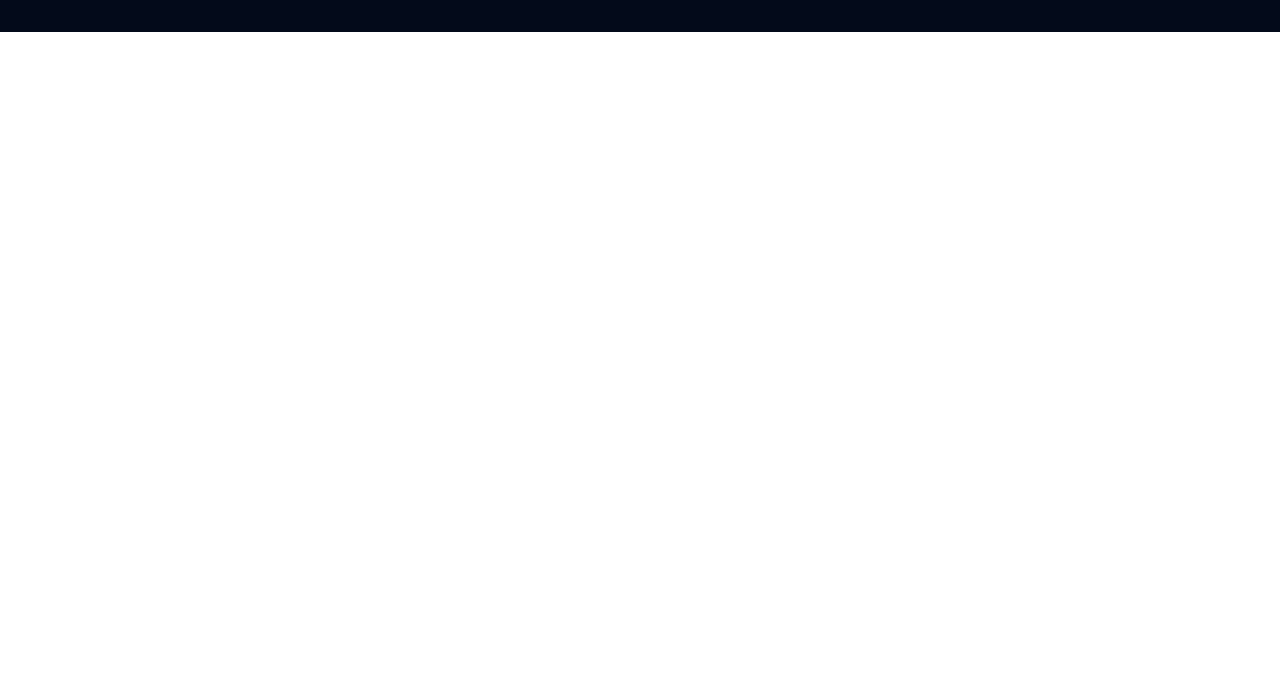
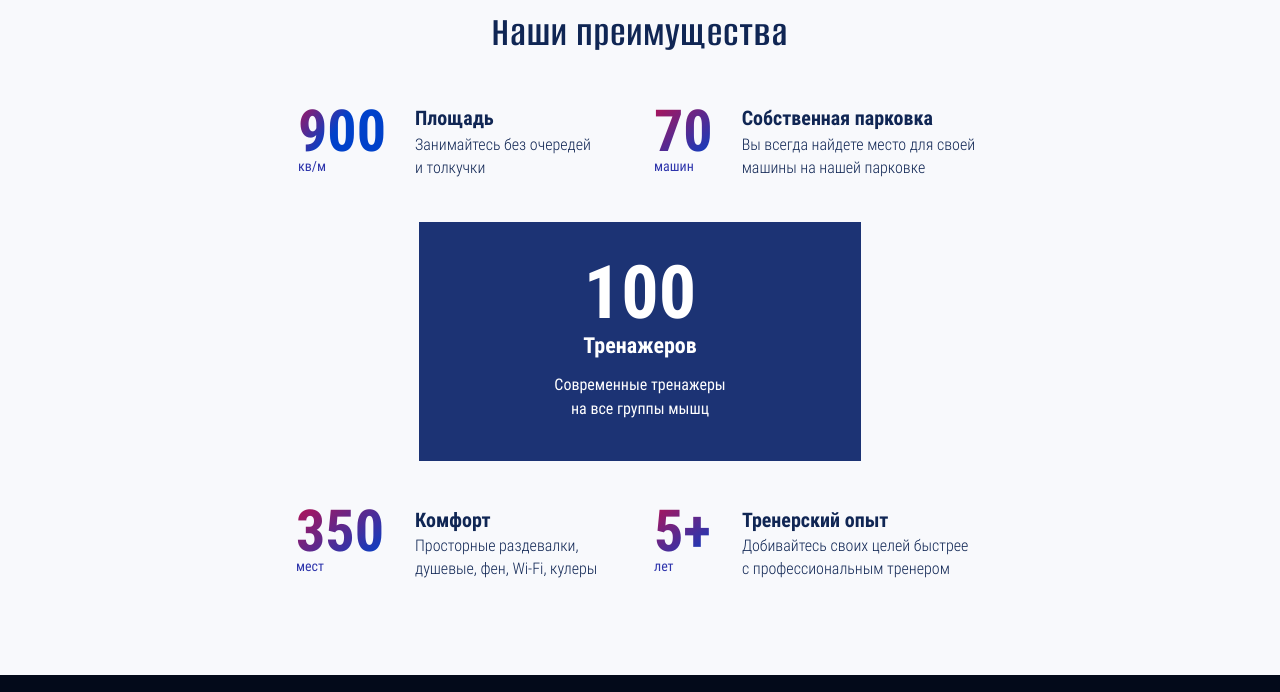
Before and after one commit to AnyaPerelygina/AnyaPerelygina.github.io, a website: page source/index.html in a window 1280 px wide. Shown: the part 2859-3551 px from the top of the page. Before the commit the page ends 2891 px from the top, so only its background shows below. Drawn offline with nearby package versions, Linux system fonts and the light colour scheme; files that its build step writes are made by us from their sources; files whose address does not match are found by name.

Commit message:
feat: Наши преимущества

```diff
--- a/source/index.html
+++ b/source/index.html
@@ -234,6 +234,70 @@
               <img src="img/super-games.jpg" srcset="img/super-games@2x.jpg 2x" width="660" height="500" loading="lazy" alt="">
             </picture>
           </section>
+          <section class="advantages">
+            <h2 class="advantages__title">Наши преимущества</h2>
+            <ul class="advantages__list">
+               <li class="advantages__item advantages__item--place">
+                <div class="advantages__promo">
+                  <span>900</span>
+                  <small>кв/м</small>
+                </div>
+                <div class="advantages__description">
+                  <h3>Площадь</h3>
+                  <p>
+                    Занимайтесь без очередей<br>
+                    и толкучки
+                  </p>
+                </div>
+              </li>
+              <li class="advantages__item advantages__item--parking">
+                <div class="advantages__promo">
+                  <span>70</span>
+                  <small>машин</small>
+                </div>
+                <div class="advantages__description">
+                  <h3>Собственная парковка</h3>
+                  <p>
+                    Вы всегда найдете место для
+                    своей машины на нашей парковке
+                  </p>
+                </div>
+              </li>
+              <li class="advantages__item advantages__item--current">
+                <big>100</big>
+                <span>Тренажеров</span>
+                <p>Современные тренажеры
+                  на все группы мышц
+                </p>
+              </li>
+              <li class="advantages__item advantages__item--comfort">
+                <div class="advantages__promo">
+                  <span>350</span>
+                  <small>мест</small>
+                </div>
+                <div class="advantages__description">
+                  <h3>Комфорт</h3>
+                  <p>
+                    Просторные раздевалки,
+                    душевые, фен, Wi-Fi, кулеры
+                  </p>
+                </div>
+              </li>
+              <li class="advantages__item advantages__item--experience">
+                <div class="advantages__promo">
+                  <span>5+</span>
+                  <small>лет</small>
+                </div>
+                <div class="advantages__description">
+                  <h3>Тренерский опыт</h3>
+                  <p>
+                    Добивайтесь своих целей быстрее<br>
+                     с профессиональным тренером
+                    </p>
+                </div>
+              </li>
+            </ul>
+          </section>
         </main>
         <footer class="footer">
           <div class="container">
--- /dev/null
+++ b/source/sass/blocks/advantages.scss
@@ -0,0 +1,472 @@
+.advantages {
+  display: flex;
+  flex-direction: column;
+  justify-content: center;
+  align-items: center;
+  width: 100%;
+  background-color: $ghost-white;
+
+  @include vp-1365 {
+    padding: 109px 90px 180px;
+  }
+
+  @include vp-767-full {
+    padding: 90px 40px 95px;
+  }
+
+  @include vp-319 {
+    padding: 64px 0;
+  }
+}
+
+.advantages__title {
+  font-family: $alumni-sans-font;
+  font-style: normal;
+  font-weight: 600;
+  letter-spacing: 1.2px;
+  margin: 0;
+
+  @include vp-1365 {
+    font-size: 55px;
+    line-height: 65px;
+    margin-bottom: 54px;
+  }
+
+  @include vp-767-full {
+    font-size: 42px;
+    line-height: 50px;
+    margin-bottom: 42px;
+  }
+
+  @include vp-319 {
+    font-size: 32px;
+    line-height: 39px;
+    margin-bottom: 28px;
+  }
+}
+
+.advantages__list {
+  display: grid;
+
+  @include vp-1365 {
+    grid-template-columns: repeat(3, 1fr);
+    grid-template-rows: repeat(2, auto);
+    height: 307px;
+  }
+
+  @include vp-767-full {
+    grid-template-columns: repeat(2, 1fr);
+    grid-template-rows: repeat(3, auto);
+    column-gap: 16px;
+  }
+
+  @include vp-319 {
+    display: flex;
+    flex-direction: column;
+    gap: 15px;
+  }
+}
+
+.advantages__item {
+  display: flex;
+  align-items: center;
+  align-items: start;
+  text-align: start;
+  max-width: 340px;
+
+  @include vp-1365 {
+    flex-direction: row;
+    padding-bottom: 73px;
+  }
+
+  @include vp-319 {
+    flex-direction: column;
+    align-items: center;
+    padding: 0;
+  }
+
+  &--place {
+
+    @include vp-1365 {
+      grid-area: 1 / 2 / 1 / 1;
+      border-bottom: 2px solid #D10A4233;
+      padding-left: 7px;
+    }
+
+    @include vp-767-full {
+      padding: 16px 11px 43px 7px;
+    }
+
+    @include vp-319 {
+      border-bottom: none;
+      padding: 0;
+    }
+
+    .advantages__promo {
+      margin: -28px 27px 0 -1px;
+
+      @include vp-319 {
+        margin: 0;
+
+        small {
+          margin: 0 0 19px;
+        }
+      }
+
+      span {
+        background: linear-gradient(127.61deg, #D10A42 0%, #0041CA 45.58%);
+        background-clip: text;
+        -webkit-text-fill-color: transparent;
+      }
+    }
+
+    .advantages__description {
+      @include vp-1365 {
+        margin-top: 6px;
+        margin-left: 5px;
+      }
+
+      h3 {
+        margin-top: -13px;
+
+        @include vp-1365 {
+          margin-bottom: 4px;
+        }
+      }
+    }
+  }
+
+  &--parking {
+    padding-left: 12px;
+
+    @include vp-1365 {
+      grid-area: 1 / 4 / 1 / 3;
+      border-bottom: 2px solid #D10A4233;
+    }
+
+    @include vp-767-full {
+      padding: 16px 11px 43px 7px;
+    }
+
+    @include vp-319 {
+      border-bottom: none;
+      padding: 1px 46px 29px;
+    }
+
+    .advantages__promo {
+      margin: -28px 27px 0 -1px;
+
+      @include vp-319 {
+        margin: 0;
+
+        small {
+          margin: 0 0 4px;
+        }
+      }
+
+      span {
+        background: linear-gradient(142.51deg, #D10A42 0%, #0041CA 87.33%);
+        background-clip: text;
+        -webkit-text-fill-color: transparent;
+      }
+    }
+
+    .advantages__description {
+      @include vp-1365 {
+        margin-top: 7px;
+        margin-left: 0;
+      }
+
+      h3 {
+        margin-top: -13px;
+
+        @include vp-1365 {
+          margin-bottom: 3px;
+        }
+
+        @include vp-319 {
+          margin: 0;
+        }
+      }
+    }
+  }
+
+  &--current {
+    display: flex;
+    flex-direction: column;
+    justify-content: space-between;
+    background-color: $resolution-blue;
+    color: $color-default-white;
+    text-align: center;
+    align-items: center;
+    gap: 0;
+
+    @include vp-1365 {
+      grid-area: 4 / 3 / 1 / 2;
+      padding: 35px 29px 58px;
+      margin: 0 44px 0 46px;
+      max-width: 240px;
+      max-height: 307px;
+    }
+
+    @include vp-767-full {
+      grid-area: 2 / 3 / 4 / 1;
+      max-width: 442px;
+      justify-self: center;
+      padding: 15px 129px 40px;
+    }
+
+    @include vp-319 {
+      width: 100%;
+      height: 100%;
+      padding: 20px 67px 43px;
+    }
+
+    big {
+      font-weight: 700;
+      font-size: 74px;
+      line-height: 111px;
+
+      @include vp-1365 {
+        margin-bottom: -46px;
+      }
+
+      @include vp-767-full {
+        font-weight: 700;
+        font-size: 74px;
+        line-height: 111px;
+        margin-bottom: -19px;
+      }
+
+      @include vp-319 {
+        margin-bottom: -25px;
+      }
+    }
+
+    span {
+      font-weight: 700;
+
+      @include vp-1365 {
+        font-size: 26px;
+        line-height: 39px;
+      }
+
+      @include vp-767-full {
+        font-size: 22px;
+        line-height: 33px;
+        margin-bottom: 11px;
+      }
+
+      @include vp-319 {
+        font-size: 22px;
+        line-height: 33px;
+        margin-bottom: 9px;
+      }
+    }
+
+    p {
+      font-weight: 400;
+      margin: 0;
+    }
+  }
+
+  &--comfort {
+    padding: 80px 0 0 9px;
+
+    @include vp-1365 {
+      grid-area: 2 / 2 / 4 / 1;
+    }
+
+    @include vp-767-full {
+      padding: 55px 0 0 5px;
+    }
+
+    @include vp-319 {
+      padding: 13px 50px;
+    }
+
+    .advantages__promo {
+      margin: -28px 29px 0 -1px;
+
+      @include vp-319 {
+        margin: 0;
+
+        small {
+          margin: 0 0 12px;
+        }
+      }
+
+      span {
+        background: linear-gradient(142.51deg, #D10A42 0%, #0041CA 87.33%);
+        background-clip: text;
+        -webkit-text-fill-color: transparent;
+      }
+    }
+
+    .advantages__description {
+      h3 {
+        margin-top: -7px;
+        margin-bottom: 5px;
+
+        @include vp-767-full {
+          margin-top: -11px;
+          margin-bottom: -1px;
+        }
+
+        @include vp-319 {
+          margin-bottom: 0;
+        }
+      }
+    }
+  }
+
+  &--experience {
+    padding: 80px 0 0 9px;
+
+    @include vp-1365 {
+      grid-area: 3 / 4 / 2 / 3;
+    }
+
+    @include vp-767-full {
+      padding: 55px 0 0 7px;
+    }
+
+    @include vp-319 {
+      padding: 0;
+    }
+
+    .advantages__promo {
+      margin: -28px 29px 0 -1px;
+
+      @include vp-319 {
+        margin: -5px -5px 0;
+
+        small {
+          margin: 0 0 10px;
+        }
+      }
+
+      span {
+        background: linear-gradient(142.51deg, #D10A42 0%, #0041CA 87.33%);
+        background-clip: text;
+        -webkit-text-fill-color: transparent;
+      }
+    }
+
+    .advantages__description {
+      h3 {
+        margin-top: -7px;
+        margin-bottom: 5px;
+
+        @include vp-767-full {
+          margin-top: -11px;
+          margin-bottom: -1px;
+        }
+
+        @include vp-319 {
+          margin-bottom: 0;
+        }
+      }
+    }
+  }
+}
+
+.advantages__promo {
+  display: flex;
+  flex-direction: column;
+  justify-content: flex-start;
+
+  span {
+    display: block;
+    margin: 0;
+    font-weight: 700;
+
+    @include vp-1365 {
+      font-size: 71px;
+      line-height: 107px;
+    }
+
+    @include vp-767-full {
+      font-size: 58px;
+      line-height: 87px;
+    }
+
+    @include vp-319 {
+      font-size: 58px;
+      line-height: 87px;
+      margin-bottom: -18px;
+    }
+  }
+
+  small {
+    font-weight: 400;
+    font-size: 14px;
+    line-height: 21px;
+    color: $persian-blue;
+    margin: 0;
+
+    @include vp-1365 {
+      margin-top: -20px;
+    }
+
+    @include vp-767-full {
+      margin-top: -19px;
+    }
+
+    @include vp-319 {
+      margin: 0;
+      text-align: center;
+      margin-bottom: 10px;
+    }
+  }
+}
+
+.advantages__description {
+  display: flex;
+  flex-direction: column;
+  margin-left: 2px;
+
+  @include vp-319 {
+    margin: 0;
+    align-items: center;
+    text-align: center;
+  }
+
+  h3 {
+    font-weight: 700;
+    margin: 0;
+    text-align: start;
+
+    @include vp-1365 {
+      font-size: 22px;
+      line-height: 33px;
+    }
+
+    @include vp-767-full {
+      font-size: 20px;
+      line-height: 30px;
+    }
+
+    @include vp-319 {
+      font-size: 20px;
+      line-height: 30px;
+      margin-bottom: 5px;
+    }
+  }
+
+  p {
+    font-weight: 300;
+    font-size: 16px;
+    line-height: 23px;
+    margin: 0;
+
+    @include vp-1365 {
+      grid-column: span 2;
+      max-width: 227px;
+    }
+
+    @include vp-319 {
+      text-align: center;
+    }
+  }
+}
--- a/source/sass/blocks/subscription.scss
+++ b/source/sass/blocks/subscription.scss
@@ -96,9 +96,9 @@
       max-width: 332px;
     }
 
-    @include vp-319 {
-      gap: 46px;
-    }
+    // @include vp-319 {
+    //   gap: 46px;
+    // }
 
     .tabs__control {
       font-family: $base-font;
--- a/source/sass/global/variables.scss
+++ b/source/sass/global/variables.scss
@@ -6,6 +6,9 @@ $egyptian-blue: #103AAE;
 $ghost-white: #F8F9FC;
 $torch-red: #ED0233;
 $black-russian: #030A1A;
+$resolution-blue: #1C3374;
+$persian-blue: #2E35AC;
+
 
 // Default
 
--- a/source/sass/style.scss
+++ b/source/sass/style.scss
@@ -17,6 +17,7 @@
 // Blocks
 
 @import "blocks/about.scss";
+@import "blocks/advantages.scss";
 @import "blocks/btn.scss";
 @import "blocks/custom-input.scss";
 @import "blocks/custom-toggle.scss";
```
Also changed, not shown: build/css/style.css, build/css/style.min.css, build/index.html, 1 other file.
